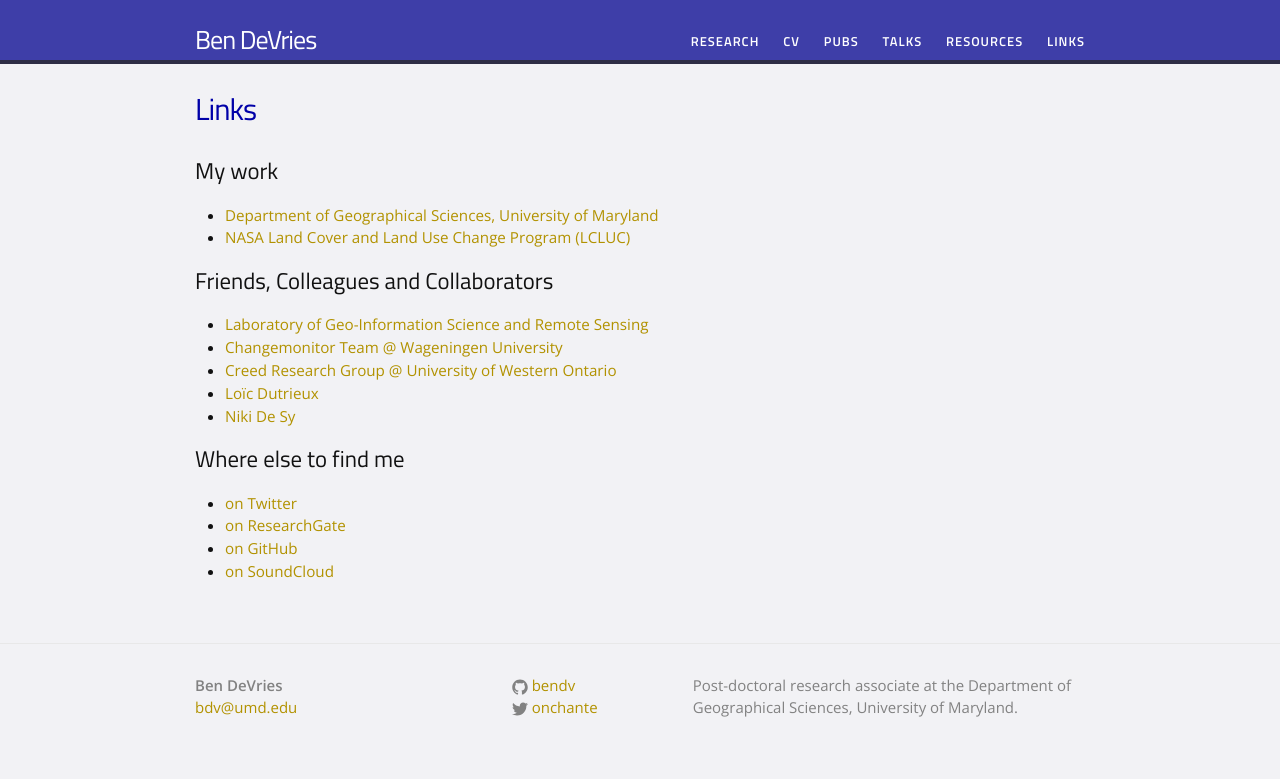
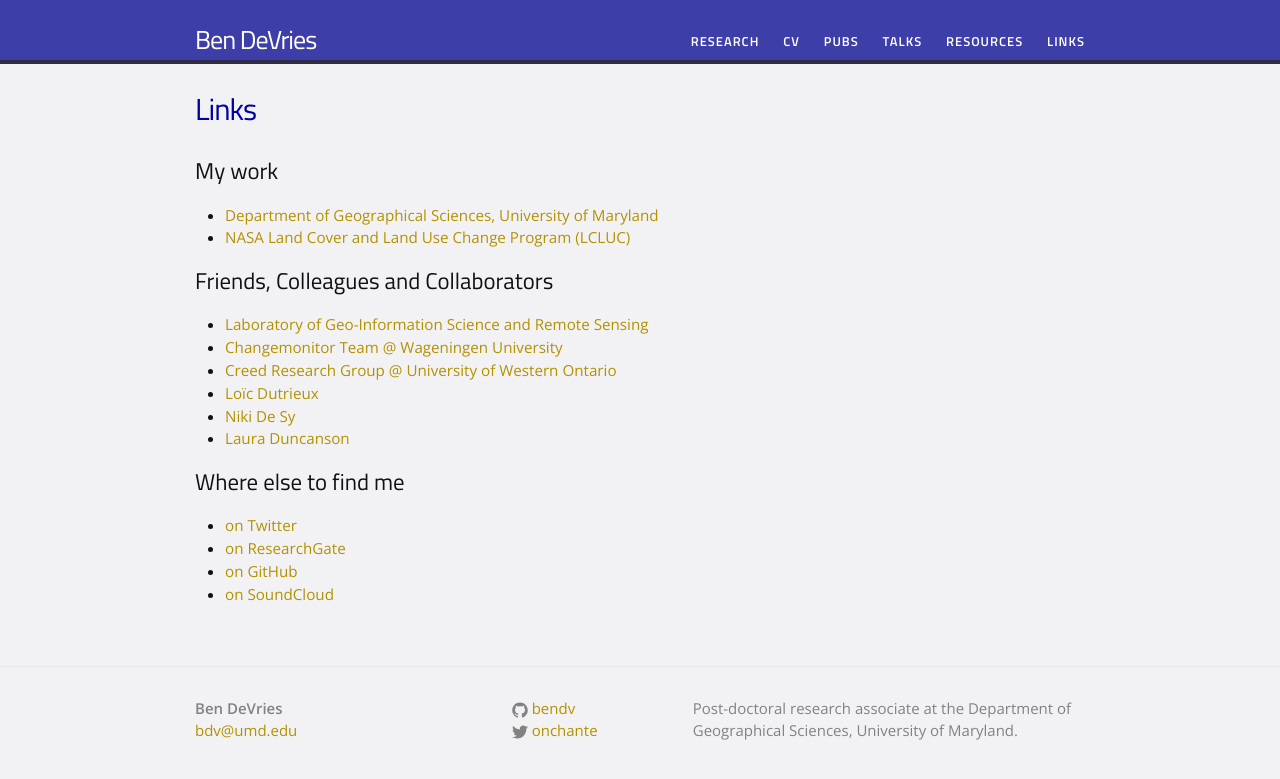
Before and after one commit to bendv/bendv.github.io, a Jekyll site: the page built from links.md, in a window 1280 px wide. Shown: the top 779 px of the page. Built offline with Jekyll 4.4.1, drawn with Linux system fonts in a browser that asks for light colours.

Commit message:
add link

```diff
--- a/links.md
+++ b/links.md
@@ -16,6 +16,7 @@ permalink: /links/
 * [Creed Research Group @ University of Western Ontario](http://www.uwo.ca/biology/faculty/creed/)
 * [Lo&iuml;c Dutrieux](http://www.loicdutrieux.net/)
 * [Niki De Sy](http://nikidesy.org/)
+* [Laura Duncanson](https://lauraduncanson.com/)
 
 ## Where else to find me
 
```
